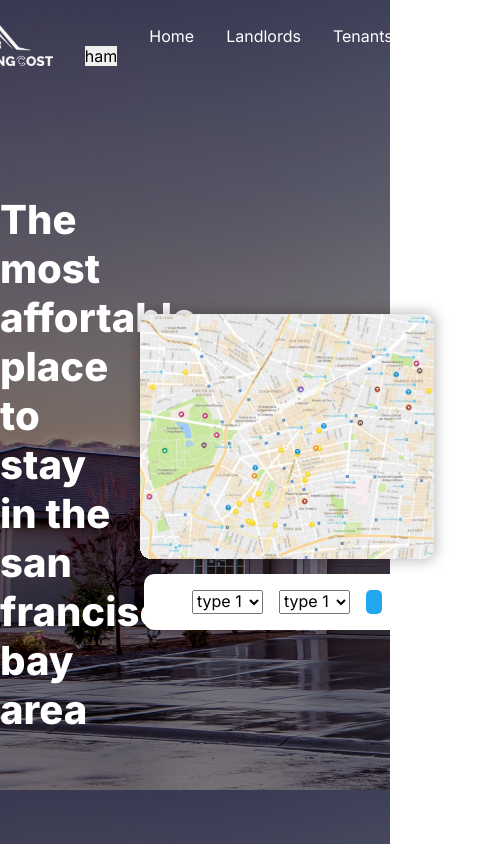
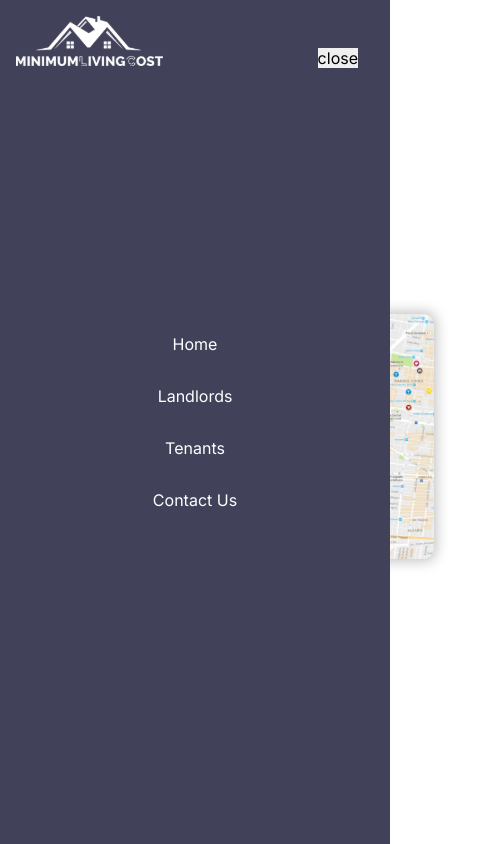
Before and after one commit to ManishBisht777/home-rental, a React (Vite) app: page / in a window 390 px wide. Both pictures are taken after a click on the button "ham". Shown: the top 844 px of the page, 484 px wide, since content can reach past the window. Built offline with nearby package versions, Linux system fonts and the light colour scheme.

Commit message:
feat: navbar responsive

```diff
--- a/src/components/navbar/_navbar.scss
+++ b/src/components/navbar/_navbar.scss
@@ -13,8 +13,61 @@
   color: #fff;
 }
 
+.nav-logo {
+  z-index: 2;
+}
+.hamburger {
+  display: none;
+}
+
 .nav-links {
   display: flex;
   gap: 2rem;
   flex-grow: 0.8;
+  justify-content: center;
 }
+.close {
+  display: none;
+}
+
+@media screen and (max-width: 720px) {
+  .hamburger {
+    display: flex;
+  }
+  .navbar {
+    justify-content: space-between;
+  }
+
+  .hamburger[aria-expanded="false"] + .nav-links {
+    opacity: 0;
+    transform: translateX(-200vw);
+  }
+
+  .hamburger[aria-expanded="false"] ~ .close {
+    display: none;
+  }
+
+  .nav-links {
+    transform: translateX(0);
+    opacity: 1;
+    flex-direction: column;
+    position: absolute;
+    top: 0rem;
+    left: 0rem;
+    right: 0rem;
+    height: 100vh;
+    font-size: 1rem;
+    justify-content: center;
+    align-items: center;
+    z-index: 1;
+    background: #414259;
+  }
+
+  .close {
+    position: absolute;
+    display: flex;
+    top: 3rem;
+    right: 2rem;
+    z-index: 1;
+  }
+}
--- a/src/components/navbar/navbar.tsx
+++ b/src/components/navbar/navbar.tsx
@@ -1,16 +1,28 @@
+import { useState } from "react";
 import logo from "../../images/icons/logo.svg";
 
 const Navbar = () => {
+  const [navOpen, setNavOpen] = useState<boolean>(false);
+
   return (
     <nav className="navbar">
-      <img src={logo} alt="home rental logo" />
-      <button className="hamburger">ham</button>
+      <img className="nav-logo" src={logo} alt="home rental logo" />
+      <button
+        aria-expanded={navOpen}
+        onClick={() => setNavOpen(!navOpen)}
+        className="hamburger"
+      >
+        ham
+      </button>
       <ul className="nav-links">
         <li>Home</li>
         <li>Landlords</li>
         <li>Tenants</li>
         <li>Contact Us</li>
       </ul>
+      <button onClick={() => setNavOpen(!navOpen)} className="close">
+        close
+      </button>
     </nav>
   );
 };
--- a/src/styles/main.css
+++ b/src/styles/main.css
@@ -66,12 +66,62 @@ html {
   color: #fff;
 }
 
+.nav-logo {
+  z-index: 2;
+}
+
+.hamburger {
+  display: none;
+}
+
 .nav-links {
   display: flex;
   gap: 2rem;
   flex-grow: 0.8;
+  justify-content: center;
 }
 
+.close {
+  display: none;
+}
+
+@media screen and (max-width: 720px) {
+  .hamburger {
+    display: flex;
+  }
+  .navbar {
+    justify-content: space-between;
+  }
+  .hamburger[aria-expanded=false] + .nav-links {
+    opacity: 0;
+    transform: translateX(-200vw);
+  }
+  .hamburger[aria-expanded=false] ~ .close {
+    display: none;
+  }
+  .nav-links {
+    transform: translateX(0);
+    opacity: 1;
+    flex-direction: column;
+    position: absolute;
+    top: 0rem;
+    left: 0rem;
+    right: 0rem;
+    height: 100vh;
+    font-size: 1rem;
+    justify-content: center;
+    align-items: center;
+    z-index: 1;
+    background: #414259;
+  }
+  .close {
+    position: absolute;
+    display: flex;
+    top: 3rem;
+    right: 2rem;
+    z-index: 1;
+  }
+}
 .landing {
   background: url("../images/bg.png");
   display: flex;
```
Also changed, not shown: 1 other file (tests, documents, lock files or other folders).
